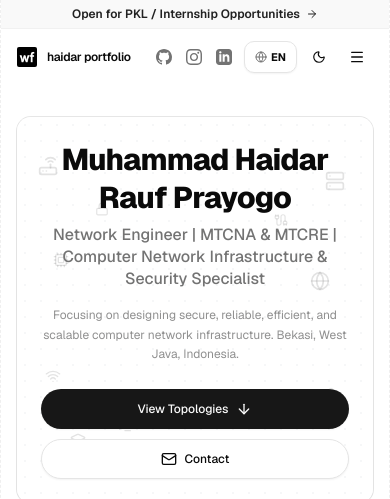
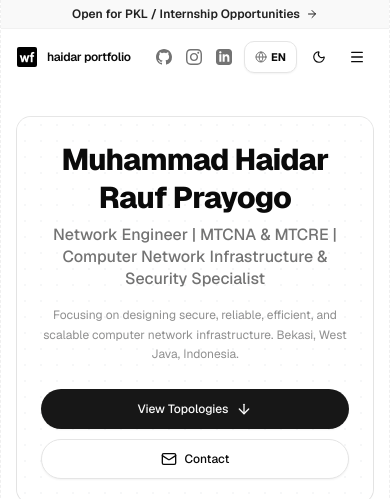
Before and after one commit to haidirwf/portfolio-idal, a Next.js app: page / in a window 390 px wide. Shown: the top 499 px of the page. Built offline with nearby package versions, Linux system fonts and the light colour scheme.

Commit message:
style(hero/contact): hide background decorative network icons on mobile screens for clean uncluttered layout

```diff
--- a/components/portfolio/contact.tsx
+++ b/components/portfolio/contact.tsx
@@ -84,8 +84,8 @@ export function Contact() {
           {/* Background grid pattern */}
           <div className="absolute inset-0 bg-[radial-gradient(#e5e7eb_1px,transparent_1px)] dark:bg-[radial-gradient(#27272a_1px,transparent_1px)] [background-size:16px_16px] opacity-40 pointer-events-none" />
 
-          {/* Floating Subtle Network Icons */}
-          <div className="absolute inset-0 pointer-events-none overflow-hidden select-none">
+          {/* Floating Subtle Network Icons (Hidden on mobile to keep card clean) */}
+          <div className="absolute inset-0 pointer-events-none overflow-hidden select-none hidden sm:block">
             {FLOATING_ICONS.map((item, idx) => {
               const IconComponent = item.Icon;
               return (
--- a/components/portfolio/hero.tsx
+++ b/components/portfolio/hero.tsx
@@ -53,7 +53,7 @@ export function Hero() {
           {/* Background grid pattern */}
           <div className="absolute inset-0 bg-[radial-gradient(#e5e7eb_1px,transparent_1px)] dark:bg-[radial-gradient(#27272a_1px,transparent_1px)] [background-size:16px_16px] opacity-35 pointer-events-none" />
 
-          {/* Floating Subtle Network Icons (Inspired by shadcn.io landing background) */}
+          {/* Floating Subtle Network Icons (Shown cleanly on desktop, hidden/minimal on mobile to prevent clutter) */}
           <div className="absolute inset-0 pointer-events-none overflow-hidden select-none">
             {FLOATING_ICONS.map((item, idx) => {
               const IconComponent = item.Icon;
@@ -62,7 +62,7 @@ export function Hero() {
                   key={idx}
                   style={{ top: item.top, left: item.left, right: item.right }}
                   className={cn(
-                    "absolute text-muted-foreground/20 dark:text-muted-foreground/25 transition-all duration-700 pointer-events-none select-none",
+                    "absolute text-muted-foreground/15 dark:text-muted-foreground/20 transition-all duration-700 pointer-events-none select-none hidden sm:block",
                     item.size
                   )}
                 >
```
